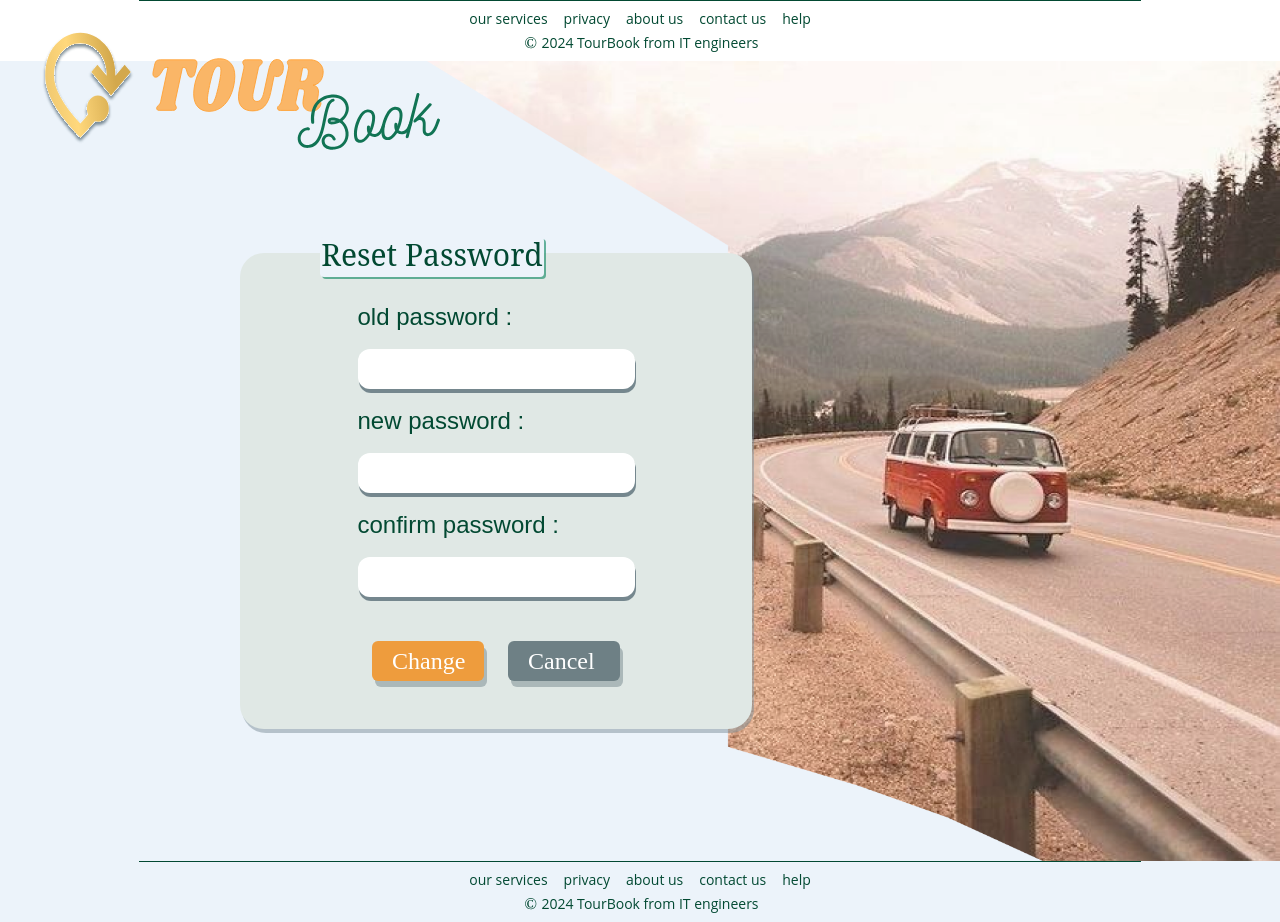
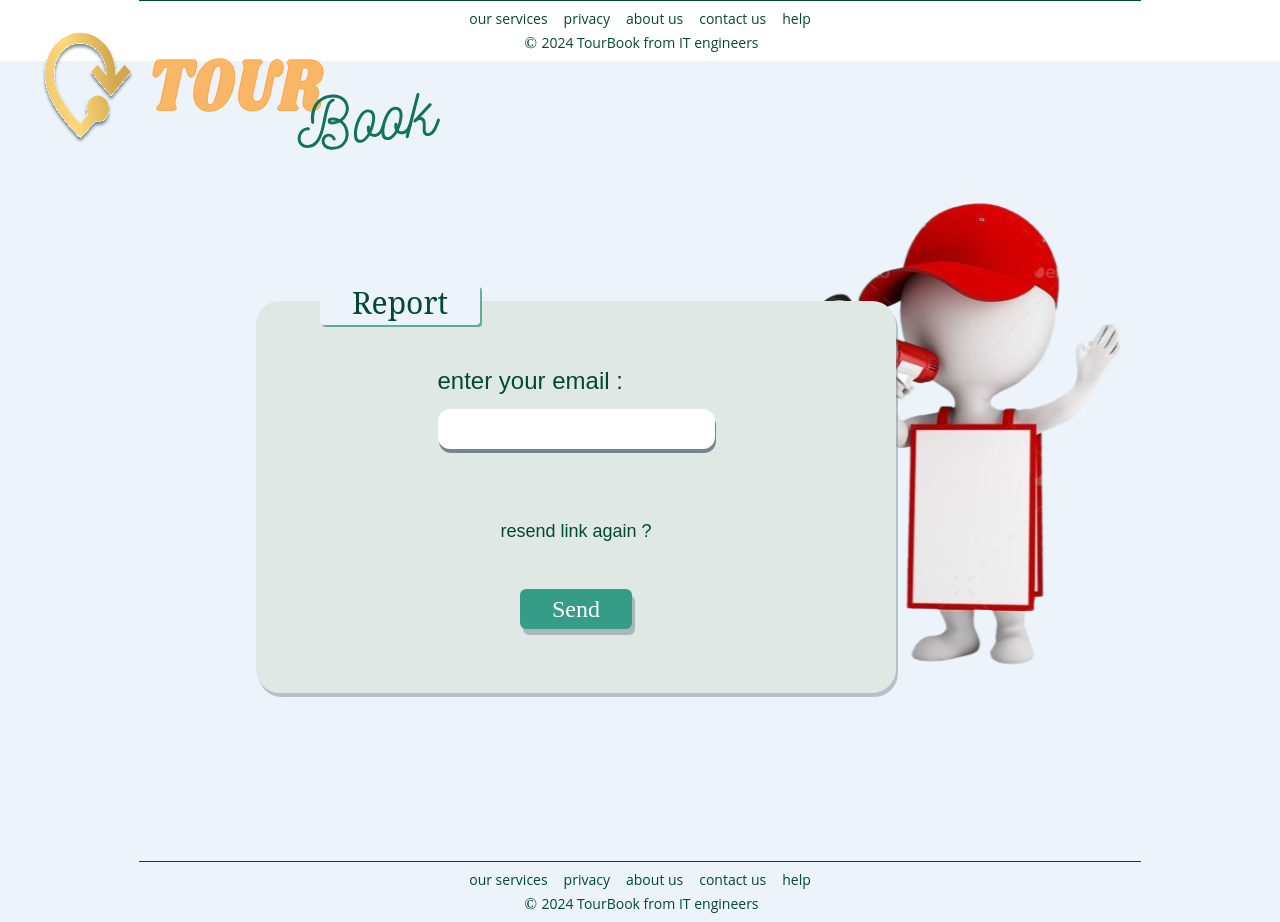
Before and after one commit to NisrinML/tour-book, a React (Vite) app: page /foot in a window 1280 px wide. Built offline with nearby package versions, Linux system fonts and the light colour scheme.

Commit message:
Orgnizer Endpoint * add presrnter color * add OrgnizerReport.jsx

```diff
--- a/src/App.jsx
+++ b/src/App.jsx
@@ -3,9 +3,10 @@
 import Layout from "./features/layout/Layout"
 import OrgnizerForgetPassword from "./features/orgnizer/orgnizerView/OrgnizerForgetPassword"
 import OrgnizerNewPassword from "./features/orgnizer/orgnizerView/OrgnizerNewPassword"
+import OrgnizerReport from "./features/orgnizer/orgnizerView/OrgnizerReport"
 import OrgnizerResetPassword from "./features/orgnizer/orgnizerView/OrgnizerResetPassword"
 
-
+import PresenterLogin from "./features/presenter/presenterView/PresenterLogin"
 
 function App() {
 
@@ -15,8 +16,9 @@ function App() {
 
  {/* <OrgnizerNewPassword/> */}
  {/* <OrgnizerForgetPassword/> */}
- <OrgnizerResetPassword/>
-
+ {/* <OrgnizerResetPassword/> */}
+ {/* <PresenterLogin /> */}
+<OrgnizerReport/>
   </Layout>
 
   )
--- a/src/features/layout/Layout.jsx
+++ b/src/features/layout/Layout.jsx
@@ -5,6 +5,9 @@ function OrgnizerBigLayout({ children }) {
   var mainColor = '';
   if (user === 2) {
     mainColor = 'bg-orgnizerbg-light';
+  }
+  else if(user === 1){
+    mainColor = 'bg-gradient-to-br from-clientBackgroundFrom-light from-3% via-clientBackgroundVia-light via-40% to-clientBackgroundTo-light to-80%'
   }
   return (
     <div className={`${mainColor} h-full min-h-screen w-full flex flex-col`}>
--- a/src/features/orgnizer/orgnizerView/OrgnizerNewPassword.jsx
+++ b/src/features/orgnizer/orgnizerView/OrgnizerNewPassword.jsx
@@ -30,7 +30,7 @@ function OrgnizerNewPassword() {
             setErrorMessage('')
             setNewPass('')
             setConfirm('')
-            navigate('/foot')
+            navigate('/')
         }
         else if (newPass === '') {
             setError(true)
--- /dev/null
+++ b/src/features/orgnizer/orgnizerView/OrgnizerReport.jsx
@@ -0,0 +1,60 @@
+
+import reportMan from "../../../assets/images/reportMan.svg"
+import Header from "../../layout/Header"
+import { useState } from "react"
+import { useDispatch, useSelector } from "react-redux"
+import { setEmail } from "../orgnizerSlice"
+import { useNavigate } from "react-router-dom"
+function OrgnizerReport() {
+    const state = useSelector(state => state.orgnizer)
+    const [email, setNewEmail] = useState('');
+    const dispatch = useDispatch()
+    const navigate = useNavigate();
+    function handelEmailChange(e) {
+        setNewEmail(e.target.value)
+    }
+
+    function handelSend() {
+        if(email === '' ){
+        }
+        else {
+            dispatch(setEmail(email))
+            setNewEmail('')
+            navigate('/')
+        }
+        console.log(state)
+    }
+    return (
+        <div className=" w-full h-screen max-h-full">
+            <Header />
+            <img src={reportMan} className="absolute top-1/4 h-3/5 w-1/2  right-0 " />
+            <div className="container flex flex-row items-center relative pt-60 ">
+
+                <div className="bg-offerbg-light  drop-shadow-[2px_4px_rgba(125,143,154,0.5)] h-fit w-1/2 xl:mx-64 xl:rounded-3xl lg:mx-64 lg:rounded-3xl md:mx-56 md:rounded-2xl ">
+                    <div className="flex flex-col items-center justify-start mx-auto text-text-light font-['Arial'] gap-1 px-2 xl:text-2xl xl:my-16 lg:text-xl lg:my-16 md:text-lg md:my-20">
+                        <div className="flex flex-col xl:gap-3 lg:gap-2 md:gap-2">
+                            <span>enter your email :</span>
+                            <input type="email"
+                                onChange={handelEmailChange}
+                                value={email}
+                                className="drop-shadow-[1px_4px_rgba(117,135,142)] text-input-text-light xl:h-10 xl:rounded-xl xl:pl-3 xl:text-xl lg:h-8 lg:rounded-lg lg:pl-2 lg:text-lg md:h-6 md:rounded-md md:pl-1 md:text-base" />
+                       </div>
+                        <div className="flex flex-rowjustify-center text-text-light font-['Arial'] mt-16 xl:text-lg lg:text-base  md:text-sm ">
+                            <a href="/foot">resend link again ?</a>
+                        </div>
+                        <div className="flex flex-row justify-between items-start pt-10 xl:gap-6 lg:gap-4 md:gap-2">
+                            <button
+                                onClick={handelSend}
+                                className="flex flex-col text-center font-['sans-serif'] drop-shadow-[3px_6px_rgba(117,135,142,0.5)] bg-add-button-light text-button-text-light xl:text-2xl xl:pt-1  xl:rounded-md  xl:w-28 xl:h-10 xl:pl-8 lg:text-xl lg:rounded-md  lg:w-24 lg:h-10 lg:pl-7 lg:pt-1 md:text-lg md:rounded-md  md:w-20 md:h-8 md:pl-6 md:pt-0">Send</button>
+
+                        </div>
+                    </div>
+                </div>
+                <div className="bg-orgnizerbg-light  text-center text-text-light absolute   drop-shadow-[2px_2px_rgba(9,133,94,0.6)] top-56 xl:rounded xl:left-80 xl:w-40 xl:h-10 lg:rounded-md lg:left-72 lg:w-32 lg:h-8 md:rounded-sm md:left-64  md:w-28 md:h-8 ">
+                    <span className="xl:text-3xl lg:text-2xl md:text-xl font-['serif']">Report</span>
+                </div>
+
+            </div>
+        </div>)
+}
+export default OrgnizerReport
--- a/src/tailwind/style.css
+++ b/src/tailwind/style.css
@@ -604,6 +604,14 @@ video {
   top: 14rem;
 }
 
+.top-1\/3 {
+  top: 33.333333%;
+}
+
+.top-1\/4 {
+  top: 25%;
+}
+
 .m-1 {
   margin: 0.25rem;
 }
@@ -627,6 +635,10 @@ video {
 
 .h-3\/4 {
   height: 75%;
+}
+
+.h-3\/5 {
+  height: 60%;
 }
 
 .h-fit {
@@ -1070,6 +1082,10 @@ video {
     width: 12rem;
   }
 
+  .md\:w-28 {
+    width: 7rem;
+  }
+
   .md\:gap-2 {
     gap: 0.5rem;
   }
@@ -1282,6 +1298,10 @@ video {
     width: 15rem;
   }
 
+  .lg\:w-32 {
+    width: 8rem;
+  }
+
   .lg\:gap-2 {
     gap: 0.5rem;
   }
@@ -1494,6 +1514,10 @@ video {
     width: 18rem;
   }
 
+  .xl\:w-40 {
+    width: 10rem;
+  }
+
   .xl\:gap-3 {
     gap: 0.75rem;
   }
--- a/tailwind.config.js
+++ b/tailwind.config.js
@@ -46,6 +46,9 @@ export default {
     'back-button':{
       light:'#6E8085'
     },
+    'delete-button':{
+      light:'#E44B37'
+    },
     'button-text':{
       light:'#ffffff'
     },
```
